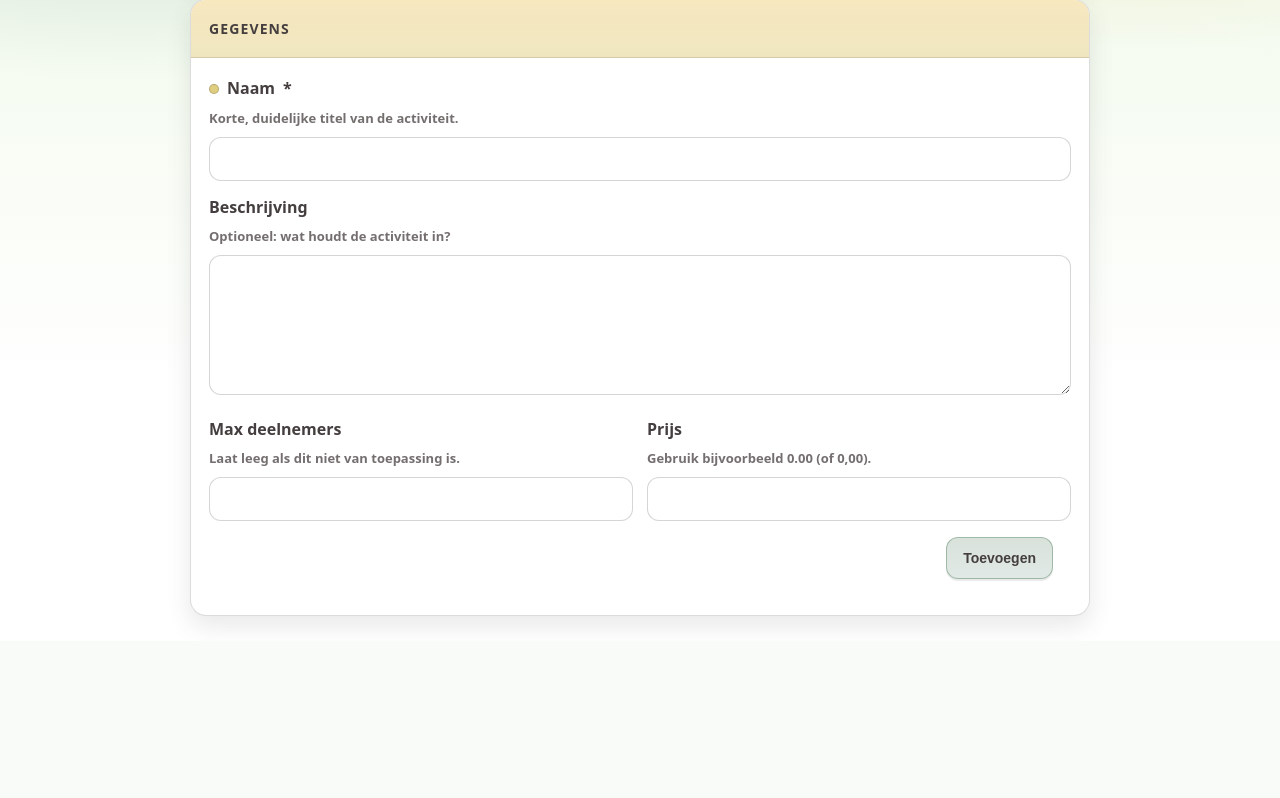
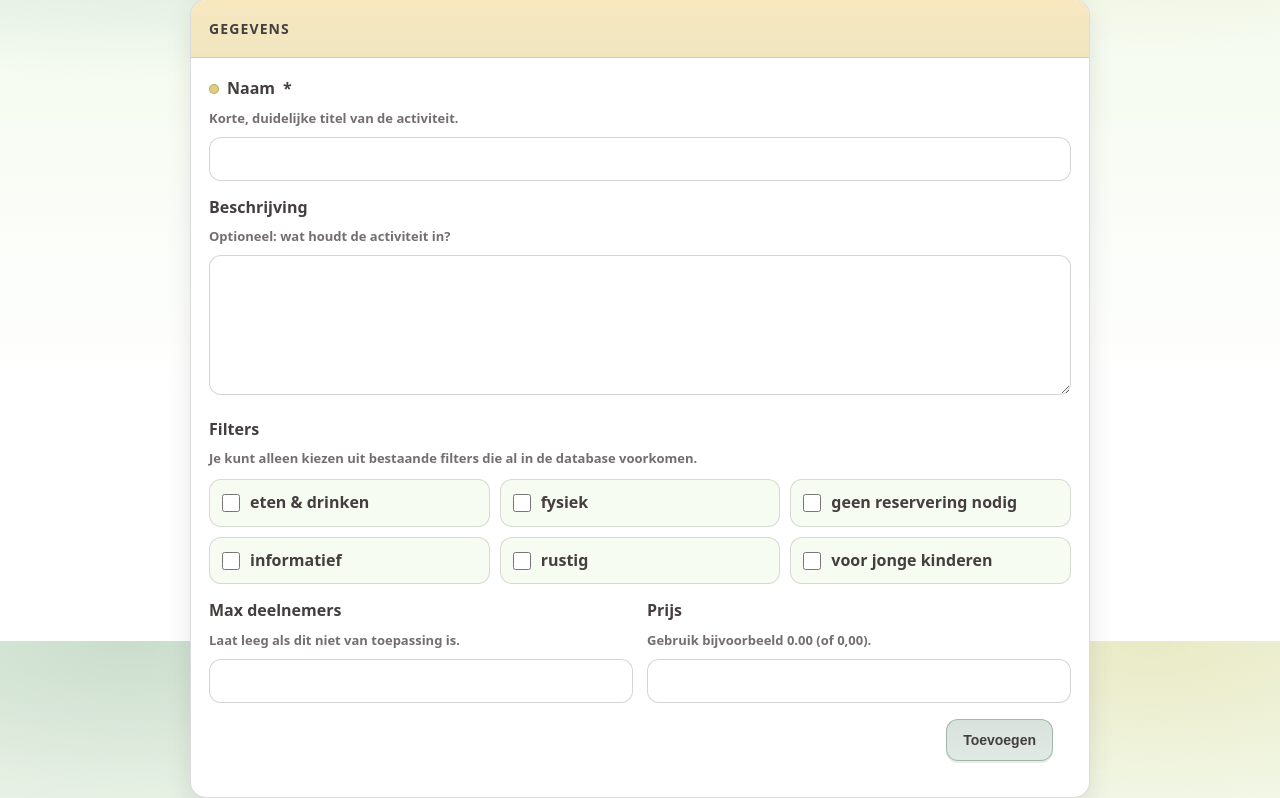
Before and after one commit to timdegroot05/Porthoes, a PHP site: page /admin/admin_activiteit_form.php in a window 1280 px wide. Shown: the part 159-957 px from the top of the page. Before the commit the page ends 778 px from the top, so only its background shows below. Run offline with PHP 8.4, Linux system fonts and the light colour scheme; the visitor is signed in with stand-in values (Sample User, id 1); data comes from the database, SQL or seed files in the repository.

Commit message:
wat kleine opties toegevoegd

```diff
--- a/public/admin/admin_activiteit_form.php
+++ b/public/admin/admin_activiteit_form.php
@@ -16,12 +16,35 @@ $naam = '';
 $beschrijving = '';
 $max_deelnemers = '';
 $prijs = '';
+$tag = ''; // blijft bestaan: we slaan uiteindelijk weer op als string
 
+/* =========================
+   NIEUW: haal alle filter-opties uit DB (uniek)
+========================= */
+$allFilters = [];
+$res = $conn->query("SELECT tag FROM Activiteiten WHERE tag IS NOT NULL AND tag <> ''");
+if ($res) {
+    while ($r = $res->fetch_assoc()) {
+        $parts = preg_split('/[,;]/', (string)$r['tag']);
+        foreach ($parts as $p) {
+            $p = trim($p);
+            if ($p !== '') $allFilters[$p] = true;
+        }
+    }
+}
+$allFilters = array_keys($allFilters);
+sort($allFilters, SORT_NATURAL | SORT_FLAG_CASE);
+
+/* =========================
+   BEWERKEN: bestaande data ophalen
+========================= */
 if ($isEdit) {
-    $stmt = $conn->prepare("SELECT naam, beschrijving, max_deelnemers, prijs FROM Activiteiten WHERE id = ?");
+    // tag meenemen in SELECT
+    $stmt = $conn->prepare("SELECT naam, beschrijving, max_deelnemers, prijs, tag FROM Activiteiten WHERE id = ?");
     $stmt->bind_param("i", $id);
     $stmt->execute();
-    $stmt->bind_result($naam, $beschrijving, $max_deelnemers, $prijs);
+    $stmt->bind_result($naam, $beschrijving, $max_deelnemers, $prijs, $tag);
+
     if (!$stmt->fetch()) {
         $stmt->close();
         die("Activiteit niet gevonden.");
@@ -29,11 +52,34 @@ if ($isEdit) {
     $stmt->close();
 }
 
+/* =========================
+   NIEUW: geselecteerde filters als array voor de UI
+========================= */
+$selectedFilters = array_filter(array_map('trim', preg_split('/[,;]/', (string)$tag)));
+$selectedFilters = array_values(array_unique($selectedFilters));
+
 if ($_SERVER['REQUEST_METHOD'] === 'POST') {
     $naam = trim($_POST['naam'] ?? '');
     $beschrijving = trim($_POST['beschrijving'] ?? '');
     $max_deelnemers = trim($_POST['max_deelnemers'] ?? '');
     $prijs = trim($_POST['prijs'] ?? '');
+
+    /* =========================
+       NIEUW: tags komen nu uit checkboxes
+    ========================= */
+    $postedFilters = $_POST['tags'] ?? [];
+    if (!is_array($postedFilters)) $postedFilters = [];
+
+    // alleen toestaan wat in de DB-opties zit
+    $allowed = array_flip($allFilters);
+    $postedFilters = array_values(array_unique(array_filter(array_map('trim', $postedFilters))));
+    $postedFilters = array_values(array_filter($postedFilters, fn($t) => isset($allowed[$t])));
+
+    // opslaan als "tag" string (zoals jouw DB nu werkt)
+    $tag = implode(', ', $postedFilters);
+
+    // zodat form opnieuw correct checked wordt als er errors zijn
+    $selectedFilters = $postedFilters;
 
     if ($naam === '') {
         $errors[] = "Naam is verplicht.";
@@ -56,25 +102,24 @@ if ($_SERVER['REQUEST_METHOD'] === 'POST') {
         if ($isEdit) {
             $stmt = $conn->prepare("
                 UPDATE Activiteiten
-                SET naam = ?, beschrijving = ?, max_deelnemers = ?, prijs = ?
+                SET naam = ?, beschrijving = ?, max_deelnemers = ?, prijs = ?, tag = ?
                 WHERE id = ?
             ");
-            // Workaround: als je NULL wilt toestaan, maak kolommen NULLable.
             $max_db = $max_int ?? 0;
             $prijs_db = $prijs_val ?? 0.00;
 
-            $stmt->bind_param("ssidi", $naam, $beschrijving, $max_db, $prijs_db, $id);
+            $stmt->bind_param("ssidsi", $naam, $beschrijving, $max_db, $prijs_db, $tag, $id);
             $stmt->execute();
             $stmt->close();
         } else {
             $stmt = $conn->prepare("
-                INSERT INTO Activiteiten (naam, beschrijving, max_deelnemers, prijs)
-                VALUES (?, ?, ?, ?)
+                INSERT INTO Activiteiten (naam, beschrijving, max_deelnemers, prijs, tag)
+                VALUES (?, ?, ?, ?, ?)
             ");
             $max_db = $max_int ?? 0;
             $prijs_db = $prijs_val ?? 0.00;
 
-            $stmt->bind_param("ssid", $naam, $beschrijving, $max_db, $prijs_db);
+            $stmt->bind_param("ssids", $naam, $beschrijving, $max_db, $prijs_db, $tag);
             $stmt->execute();
             $stmt->close();
         }
@@ -91,10 +136,8 @@ if ($_SERVER['REQUEST_METHOD'] === 'POST') {
   <meta name="viewport" content="width=device-width, initial-scale=1">
   <title><?= $isEdit ? 'Activiteit bewerken' : 'Activiteit toevoegen' ?></title>
 
-  <!-- Styling in-file (kleurblindvriendelijk + sterke contrasten) -->
   <style>
     :root{
-      /* Palette (uit je figma voorbeeld) */
       --green-dark:#658C6E;
       --green:#85A898;
       --green-light:#EFF9E8;
@@ -108,9 +151,8 @@ if ($_SERVER['REQUEST_METHOD'] === 'POST') {
       --shadow: 0 10px 24px rgba(69,62,62,.12);
       --radius:16px;
 
-      /* Toegankelijkheid */
-      --focus:#1d4ed8;  /* duidelijke focuskleur */
-      --danger:#7a2e2e; /* donker roodbruin met genoeg contrast */
+      --focus:#1d4ed8;
+      --danger:#7a2e2e;
     }
 
     *{ box-sizing:border-box; }
@@ -126,7 +168,6 @@ if ($_SERVER['REQUEST_METHOD'] === 'POST') {
       min-height:100vh;
       padding:28px 16px 44px;
 
-      /* groter & iets dikker */
       font-size:16px;
       line-height:1.6;
       font-weight:500;
@@ -186,12 +227,6 @@ if ($_SERVER['REQUEST_METHOD'] === 'POST') {
       background:linear-gradient(180deg, rgba(101,140,110,.25), rgba(133,168,152,.25));
       border-color:rgba(101,140,110,.50);
     }
-
-    .btn-danger{
-      background:rgba(122,46,46,.08);
-      border-color:rgba(122,46,46,.45);
-    }
-    .btn-danger:hover{ background:rgba(122,46,46,.14); }
 
     a:focus-visible, button:focus-visible, input:focus-visible, textarea:focus-visible{
       outline:3px solid var(--focus);
@@ -304,6 +339,28 @@ if ($_SERVER['REQUEST_METHOD'] === 'POST') {
       padding:0 18px 18px;
     }
 
+    /* ===== NIEUW: checkbox filter UI ===== */
+    .filters-grid{
+      display:grid;
+      grid-template-columns:repeat(auto-fit, minmax(220px, 1fr));
+      gap:10px;
+      margin-top:10px;
+    }
+    .filter-item{
+      display:flex;
+      align-items:center;
+      gap:10px;
+      padding:10px 12px;
+      border:1.5px solid rgba(69,62,62,.18);
+      border-radius:12px;
+      background:rgba(239,249,232,.55);
+    }
+    .filter-item input{
+      width:18px;
+      height:18px;
+      margin:0;
+    }
+
     @media (max-width:720px){
       body{ padding:18px 12px 34px; }
       .page-intro{ flex-direction:column; }
@@ -311,8 +368,12 @@ if ($_SERVER['REQUEST_METHOD'] === 'POST') {
       .footer-actions{ justify-content:flex-start; }
     }
 
-    @media (prefers-reduced-motion: reduce){
-      *{ transition:none !important; }
+    textarea[name="beschrijving"]{
+      font-size: 18px;
+      font-weight: 400;
+      line-height: 1.6;
+      letter-spacing: 0.3px;
+      font-family: Arial, Helvetica, sans-serif;
     }
   </style>
 </head>
@@ -365,6 +426,28 @@ if ($_SERVER['REQUEST_METHOD'] === 'POST') {
             <textarea name="beschrijving"><?= htmlspecialchars($beschrijving) ?></textarea>
           </div>
 
+          <!-- ✅ NIEUW: Filters kiezen uit DB-opties -->
+          <div>
+            <label>Filters</label>
+            <span class="hint">Je kunt alleen kiezen uit bestaande filters die al in de database voorkomen.</span>
+
+            <?php if (empty($allFilters)): ?>
+              <div class="filter-item" style="background: rgba(245,226,176,.35);">
+                Er zijn nog geen filters in de database. Voeg eerst een activiteit toe met een tag, of maak een aparte filter-tabel.
+              </div>
+            <?php else: ?>
+              <div class="filters-grid">
+                <?php foreach ($allFilters as $f): ?>
+                  <?php $checked = in_array($f, $selectedFilters, true); ?>
+                  <label class="filter-item">
+                    <input type="checkbox" name="tags[]" value="<?= htmlspecialchars($f) ?>" <?= $checked ? 'checked' : '' ?>>
+                    <span><?= htmlspecialchars($f) ?></span>
+                  </label>
+                <?php endforeach; ?>
+              </div>
+            <?php endif; ?>
+          </div>
+
           <div class="row-2">
             <div>
               <label>Max deelnemers</label>
```
Also changed, not shown: public/admin/admin_activiteiten.php (+38 -29 lines), public/admin/admin_login.php (+6 -18 lines).
